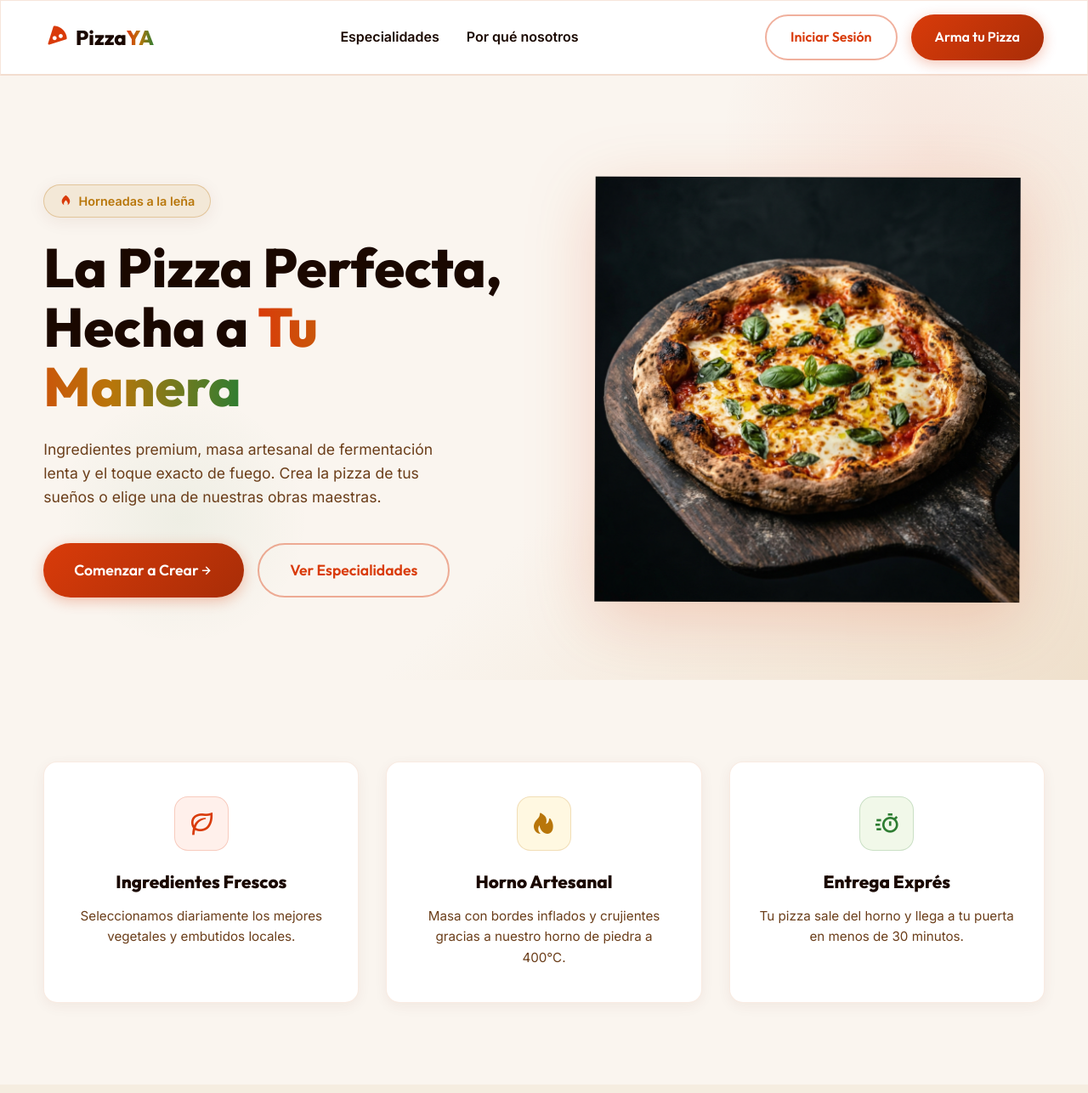
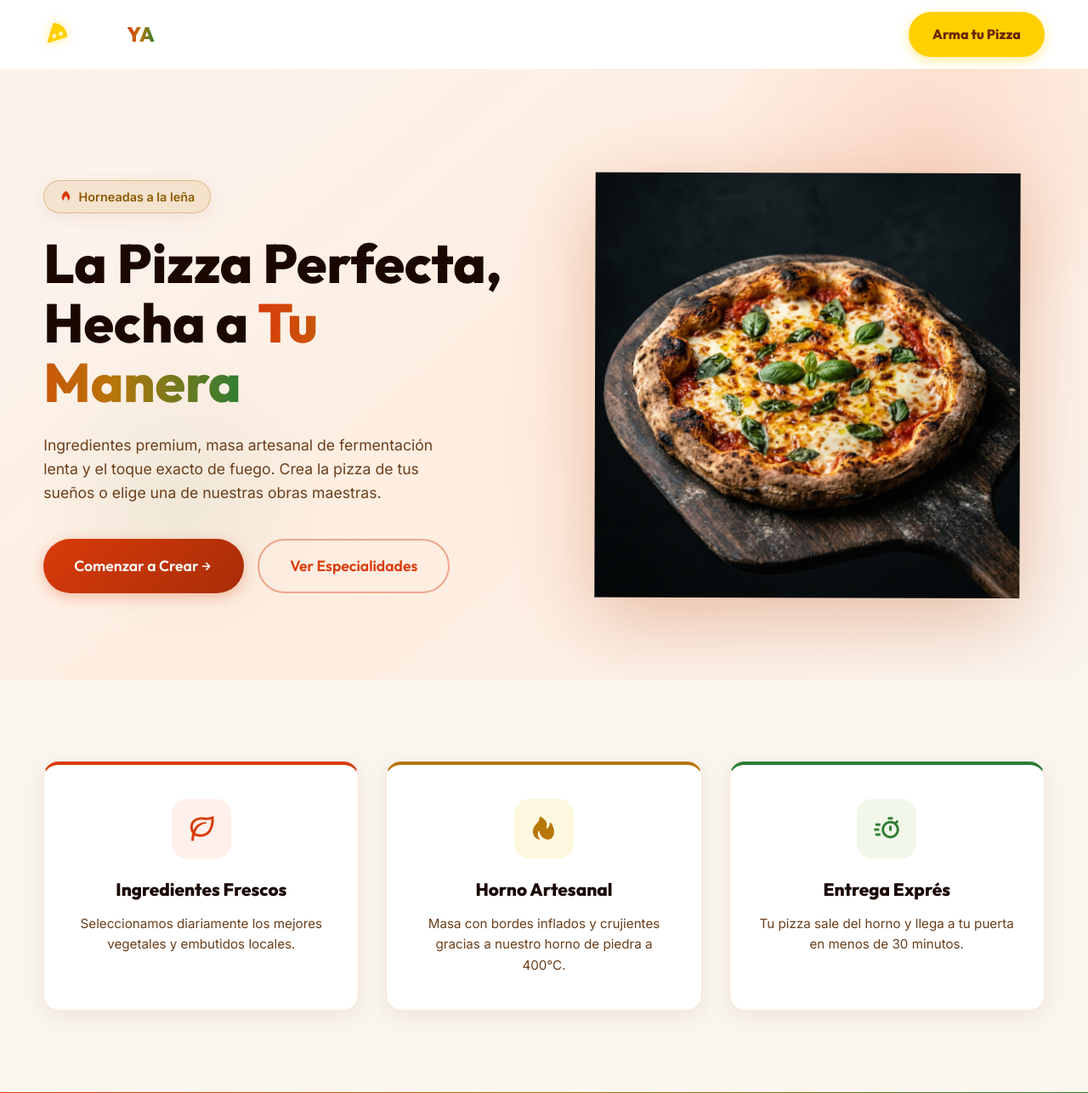
Before and after one commit to alejandrayunda1028/pizzeria-app, a PHP site: page / in a window 1280 px wide. Shown: the top 1286 px of the page at 85% size. Run offline with PHP 8.4, Linux system fonts and the light colour scheme.

Commit message:
Fix navbar text, warm cream background, logo links to home

```diff
--- a/public/css/home.css
+++ b/public/css/home.css
@@ -1,49 +1,90 @@
-/* HOME — TEMA BLANCO CLARO */
+/* =========================================
+   HOME — NAVBAR ROJO VIBRANTE + TEMA CÁLIDO
+   ========================================= */
 
-.section-title { text-align: center; font-size: 2.5rem; margin-bottom: 3rem; color: var(--text-main); }
+.section-title {
+  text-align: center;
+  font-size: 2.5rem;
+  margin-bottom: 3rem;
+  color: var(--text-main);
+}
 
-/* Navbar */
+/* ── NAVBAR — Rojo pizzero, siempre visible ── */
 .navbar {
   position: fixed;
   top: 0; left: 0; width: 100%;
   z-index: 1000;
-  padding: 1rem 0;
+  padding: 0.85rem 0;
   border-radius: 0;
-  background: #FFFFFF;
-  border-bottom: 2px solid rgba(200, 90, 20, 0.20);
-  box-shadow: 0 2px 20px rgba(100, 40, 0, 0.12);
+  /* Gradiente rojo tomate — nunca transparente, siempre legible */
+  background: linear-gradient(135deg, #B83008 0%, #D93B0A 60%, #E84B1C 100%);
+  box-shadow: 0 4px 24px rgba(180, 40, 0, 0.40);
 }
 
 .nav-content { display: flex; justify-content: space-between; align-items: center; }
 
+/* Logo: blanco sobre rojo */
 .logo {
   display: flex; align-items: center; gap: 8px;
   font-family: 'Outfit', sans-serif; font-size: 1.5rem; font-weight: 800;
-  color: var(--text-main);
+  color: #FFFFFF;
   text-decoration: none;
   transition: opacity 0.2s;
 }
-.logo:hover { opacity: 0.85; }
-.logo i { color: var(--primary); font-size: 1.8rem; }
+.logo:hover { opacity: 0.88; }
+.logo i { color: #FFD000; font-size: 1.9rem; filter: drop-shadow(0 0 6px rgba(255,208,0,0.5)); }
 
+/* Links: blancos sobre rojo */
 .nav-links { display: flex; gap: 2rem; }
-/* Texto de links oscuro y fuerte para que se lea bien sobre el fondo blanco */
-.nav-links a { font-weight: 600; color: var(--text-main); position: relative; transition: color 0.2s; }
+.nav-links a {
+  font-weight: 600;
+  color: rgba(255, 255, 255, 0.92);
+  position: relative;
+  transition: color 0.2s;
+  font-size: 0.95rem;
+}
+.nav-links a:hover { color: #FFD000; }
 .nav-links a::after {
   content: ''; position: absolute; bottom: -4px; left: 0;
   width: 0; height: 2px;
-  background: linear-gradient(90deg, var(--primary), var(--accent));
+  background: #FFD000;
   transition: width 0.3s;
 }
 .nav-links a:hover::after { width: 100%; }
-.nav-actions { display: flex; gap: 1rem; }
 
-/* Hero */
+.nav-actions { display: flex; gap: 0.75rem; }
+
+/* Botón outline en navbar — borde blanco */
+.navbar .btn-outline {
+  color: #FFFFFF;
+  border-color: rgba(255, 255, 255, 0.55);
+  background: transparent;
+}
+.navbar .btn-outline:hover {
+  background: rgba(255, 255, 255, 0.15);
+  border-color: #FFFFFF;
+  color: #FFFFFF;
+}
+
+/* Botón primario en navbar — amarillo dorado */
+.navbar .btn-primary {
+  background: #FFD000;
+  color: #6B2800;
+  box-shadow: 0 4px 14px rgba(255, 208, 0, 0.40);
+  font-weight: 700;
+}
+.navbar .btn-primary:hover {
+  background: #FFE040;
+  transform: translateY(-2px);
+  box-shadow: 0 6px 20px rgba(255, 208, 0, 0.50);
+}
+
+/* ── HERO ── */
 .hero {
-  padding-top: 120px;
+  padding-top: 110px;
   min-height: 100vh;
   display: flex; align-items: center;
-  background: linear-gradient(135deg, #FAF5EF 60%, #EFE0CC 100%);
+  background: linear-gradient(140deg, #FAF5EF 0%, #FFEDE0 55%, #FAF5EF 100%);
   position: relative; overflow: hidden;
 }
 
@@ -51,14 +92,14 @@
   content: '';
   position: absolute; top: -10%; right: -5%;
   width: 500px; height: 500px;
-  background: radial-gradient(circle, rgba(217, 59, 10, 0.08) 0%, transparent 70%);
+  background: radial-gradient(circle, rgba(217, 59, 10, 0.10) 0%, transparent 70%);
   border-radius: 50%; z-index: 0;
 }
 
 .hero-orb-green {
-  position: absolute; bottom: 5%; left: 5%;
-  width: 300px; height: 300px;
-  background: radial-gradient(circle, rgba(46, 125, 50, 0.06) 0%, transparent 70%);
+  position: absolute; bottom: 5%; left: 3%;
+  width: 350px; height: 350px;
+  background: radial-gradient(circle, rgba(46, 125, 50, 0.07) 0%, transparent 70%);
   border-radius: 50%; z-index: 0; pointer-events: none;
 }
 
@@ -73,9 +114,9 @@
   display: inline-flex; align-items: center; gap: 8px;
   padding: 7px 18px; border-radius: 50px;
   font-size: 0.9rem; font-weight: 600;
-  background: rgba(184, 118, 10, 0.10);
-  border: 1px solid rgba(184, 118, 10, 0.30);
-  color: var(--accent);
+  background: rgba(184, 118, 10, 0.12);
+  border: 1px solid rgba(184, 118, 10, 0.35);
+  color: #8B5A00;
 }
 
 .hero-title { font-size: 4rem; line-height: 1.1; color: var(--text-main); }
@@ -86,8 +127,8 @@
 .hero-image { position: relative; display: flex; justify-content: center; align-items: center; }
 
 .pizza-glow {
-  position: absolute; width: 75%; height: 75%;
-  background: radial-gradient(circle, rgba(184, 118, 10, 0.15) 0%, transparent 70%);
+  position: absolute; width: 80%; height: 80%;
+  background: radial-gradient(circle, rgba(255, 180, 50, 0.22) 0%, rgba(217,59,10,0.06) 50%, transparent 70%);
   z-index: 0; animation: glow-pulse 3s ease-in-out infinite;
 }
 
@@ -99,7 +140,7 @@
 .floating-pizza {
   width: 100%; max-width: 500px; z-index: 1;
   animation: float 6s ease-in-out infinite;
-  filter: drop-shadow(0 20px 40px rgba(217, 59, 10, 0.20));
+  filter: drop-shadow(0 24px 48px rgba(180, 60, 0, 0.30));
 }
 
 @keyframes float {
@@ -108,85 +149,101 @@
   100% { transform: translateY(0px) rotate(0deg); }
 }
 
-/* Sections */
-.section { padding: 6rem 0; background: #FAF5EF; }
+/* ── SECCIONES ── */
+.section { padding: 6rem 0; }
+.section { background: #FAF5EF; }
 .section:nth-child(even) { background: #F5EDE0; }
 
-/* Features */
+/* Franja de colores entre secciones */
+.section + .section {
+  border-top: 3px solid transparent;
+  border-image: linear-gradient(90deg, #D93B0A, #B8760A, #2E7D32) 1;
+}
+
+/* ── FEATURES ── */
 .features-grid { display: grid; grid-template-columns: repeat(3, 1fr); gap: 2rem; }
 
 .feature-card {
   padding: 2.5rem 2rem; text-align: center;
-  background: #FFFFFF; /* tarjetas blancas sobre fondo crema — contraste visible */
-  border: 1px solid rgba(200, 90, 20, 0.12);
-  border-radius: 16px;
-  box-shadow: 0 4px 16px rgba(100, 40, 0, 0.06);
+  background: #FFFFFF;
+  border: 1px solid rgba(200, 90, 20, 0.14);
+  border-radius: 18px;
+  box-shadow: 0 6px 24px rgba(100, 40, 0, 0.08);
   transition: transform 0.3s, box-shadow 0.3s;
 }
-.feature-card:hover { transform: translateY(-8px); box-shadow: 0 12px 32px rgba(100, 40, 0, 0.12); }
+.feature-card:hover {
+  transform: translateY(-10px);
+  box-shadow: 0 16px 40px rgba(100, 40, 0, 0.14);
+}
 
-.feature-card:nth-child(1) .icon-box { background: #FFF0EB; color: #D93B0A; border: 1px solid rgba(217, 59, 10, 0.20); }
-.feature-card:nth-child(2) .icon-box { background: #FFF8E1; color: #B8760A; border: 1px solid rgba(184, 118, 10, 0.20); }
-.feature-card:nth-child(3) .icon-box { background: #F1F8E9; color: #2E7D32; border: 1px solid rgba(46, 125, 50, 0.20); }
+/* Borde superior de color único */
+.feature-card:nth-child(1) { border-top: 4px solid #D93B0A; }
+.feature-card:nth-child(2) { border-top: 4px solid #B8760A; }
+.feature-card:nth-child(3) { border-top: 4px solid #2E7D32; }
+
+.feature-card:nth-child(1) .icon-box { background: #FFF0EB; color: #D93B0A; }
+.feature-card:nth-child(2) .icon-box { background: #FFF8E1; color: #B8760A; }
+.feature-card:nth-child(3) .icon-box { background: #F1F8E9; color: #2E7D32; }
 
 .icon-box {
-  width: 64px; height: 64px; margin: 0 auto 1.5rem;
-  border-radius: 16px; display: flex; align-items: center; justify-content: center;
-  font-size: 2rem; transition: transform 0.3s;
+  width: 70px; height: 70px; margin: 0 auto 1.5rem;
+  border-radius: 18px; display: flex; align-items: center; justify-content: center;
+  font-size: 2.2rem; transition: transform 0.3s;
 }
-.feature-card:hover .icon-box { transform: scale(1.12) rotate(-5deg); }
+.feature-card:hover .icon-box { transform: scale(1.14) rotate(-6deg); }
 
 .feature-card h3 { margin-bottom: 1rem; font-size: 1.3rem; color: var(--text-main); }
 .feature-card p  { color: var(--text-muted); font-size: 0.95rem; }
 
-/* Specialties */
+/* ── SPECIALTIES ── */
 .specialties-grid { display: grid; grid-template-columns: repeat(3, 1fr); gap: 2rem; }
 
 .pizza-card {
   overflow: hidden; background: #FFFFFF;
-  border: 1px solid rgba(200, 90, 20, 0.12);
-  border-radius: 16px;
-  box-shadow: 0 4px 16px rgba(100, 40, 0, 0.06);
+  border-radius: 18px;
+  box-shadow: 0 6px 24px rgba(100, 40, 0, 0.10);
   transition: transform 0.3s, box-shadow 0.3s;
 }
-.pizza-card:hover { transform: translateY(-6px); box-shadow: 0 12px 32px rgba(100, 40, 0, 0.12); }
-.pizza-card:nth-child(1) { border-top: 4px solid var(--primary); }
-.pizza-card:nth-child(2) { border-top: 4px solid var(--accent); }
-.pizza-card:nth-child(3) { border-top: 4px solid var(--accent-green); }
+.pizza-card:hover {
+  transform: translateY(-8px);
+  box-shadow: 0 18px 45px rgba(100, 40, 0, 0.16);
+}
+.pizza-card:nth-child(1) { border-top: 4px solid #D93B0A; }
+.pizza-card:nth-child(2) { border-top: 4px solid #B8760A; }
+.pizza-card:nth-child(3) { border-top: 4px solid #2E7D32; }
 
 .card-img-wrapper { width: 100%; height: 220px; overflow: hidden; }
 .card-img-wrapper img { width: 100%; height: 100%; object-fit: cover; transition: transform 0.5s; }
 .pizza-card:hover .card-img-wrapper img { transform: scale(1.08); }
 
 .card-body { padding: 1.5rem; }
-.card-body h3 { font-size: 1.4rem; margin-bottom: 0.5rem; color: var(--text-main); }
+.card-body h3 { font-size: 1.4rem; margin-bottom: 0.5rem; color: var(--text-main); font-family: 'Outfit', sans-serif; }
 .card-body p  { color: var(--text-muted); font-size: 0.9rem; margin-bottom: 1.5rem; min-height: 65px; }
 
 .card-footer {
   display: flex; justify-content: space-between; align-items: center;
-  border-top: 1px solid rgba(200, 90, 20, 0.10); padding-top: 1rem;
+  border-top: 1px solid rgba(200, 90, 20, 0.12); padding-top: 1rem;
 }
 
-.price { font-size: 1.3rem; font-weight: 800; font-family: 'Outfit', sans-serif; color: var(--primary); }
-.btn-sm { padding: 8px 16px; font-size: 0.9rem; }
+.price { font-size: 1.4rem; font-weight: 800; font-family: 'Outfit', sans-serif; color: #D93B0A; }
+.btn-sm { padding: 8px 18px; font-size: 0.9rem; }
 
-/* CTA */
-.cta-builder { background: #FFF8F2; }
+/* ── CTA ── */
+.cta-builder { background: linear-gradient(135deg, #FAF5EF 0%, #F5EDE0 100%); }
 
 .cta-box {
   padding: 4rem 2rem; text-align: center;
   max-width: 800px; margin: 0 auto;
   background: #FFFFFF;
-  border-radius: 20px;
+  border-radius: 24px;
   border: 1px solid rgba(200, 90, 20, 0.15);
-  box-shadow: 0 8px 32px rgba(100, 40, 0, 0.08);
+  box-shadow: 0 10px 40px rgba(100, 40, 0, 0.10);
   position: relative; overflow: hidden;
 }
-
 .cta-box::before {
   content: ''; position: absolute; top: 0; left: 0;
-  width: 100%; height: 4px;
-  background: linear-gradient(90deg, var(--primary), var(--accent), var(--accent-green));
+  width: 100%; height: 5px;
+  background: linear-gradient(90deg, #D93B0A, #B8760A, #2E7D32);
 }
 
 .cta-content h2 { font-size: 2.5rem; margin-bottom: 1rem; color: var(--text-main); }
--- a/public/index.html
+++ b/public/index.html
@@ -44,7 +44,7 @@
 <body>
 
   <!-- NAVBAR GLASSMORPHISM -->
-  <header class="navbar glass-panel">
+  <header class="navbar">
     <div class="container nav-content">
       <a href="/index.html" class="logo">
         <i class='bx bxs-pizza'></i>
@@ -86,17 +86,17 @@
   <section id="beneficios" class="features section">
     <div class="container">
       <div class="features-grid">
-        <div class="feature-card glass-panel">
+        <div class="feature-card">
           <div class="icon-box"><i class='bx bx-leaf'></i></div>
           <h3>Ingredientes Frescos</h3>
           <p>Seleccionamos diariamente los mejores vegetales y embutidos locales.</p>
         </div>
-        <div class="feature-card glass-panel">
+        <div class="feature-card">
           <div class="icon-box"><i class='bx bxs-hot'></i></div>
           <h3>Horno Artesanal</h3>
           <p>Masa con bordes inflados y crujientes gracias a nuestro horno de piedra a 400°C.</p>
         </div>
-        <div class="feature-card glass-panel">
+        <div class="feature-card">
           <div class="icon-box"><i class='bx bx-timer'></i></div>
           <h3>Entrega Exprés</h3>
           <p>Tu pizza sale del horno y llega a tu puerta en menos de 30 minutos.</p>
@@ -111,7 +111,7 @@
       <h2 class="section-title">Nuestras <span class="text-gradient">Especialidades</span></h2>
       <div class="specialties-grid">
         <!-- Card 1 -->
-        <div class="pizza-card glass-panel">
+        <div class="pizza-card">
           <div class="card-img-wrapper">
             <img src="https://images.unsplash.com/photo-1574071318508-1cdbab80d002?auto=format&fit=crop&q=80&w=400&h=300" alt="Margherita">
           </div>
@@ -125,7 +125,7 @@
           </div>
         </div>
         <!-- Card 2 -->
-        <div class="pizza-card glass-panel">
+        <div class="pizza-card">
           <div class="card-img-wrapper">
             <img src="https://images.unsplash.com/photo-1628840042765-356cda07504e?auto=format&fit=crop&q=80&w=400&h=300" alt="Pepperoni">
           </div>
@@ -139,7 +139,7 @@
           </div>
         </div>
         <!-- Card 3 -->
-        <div class="pizza-card glass-panel">
+        <div class="pizza-card">
           <div class="card-img-wrapper">
             <img src="https://images.unsplash.com/photo-1513104890138-7c749659a591?auto=format&fit=crop&q=80&w=400&h=300" alt="Vegetariana">
           </div>
```
Also changed, not shown: other parts of public/css/home.css (+18 -23 lines), public/css/admin.css (+5 -5 lines), public/css/builder.css (+11 -15 lines).
